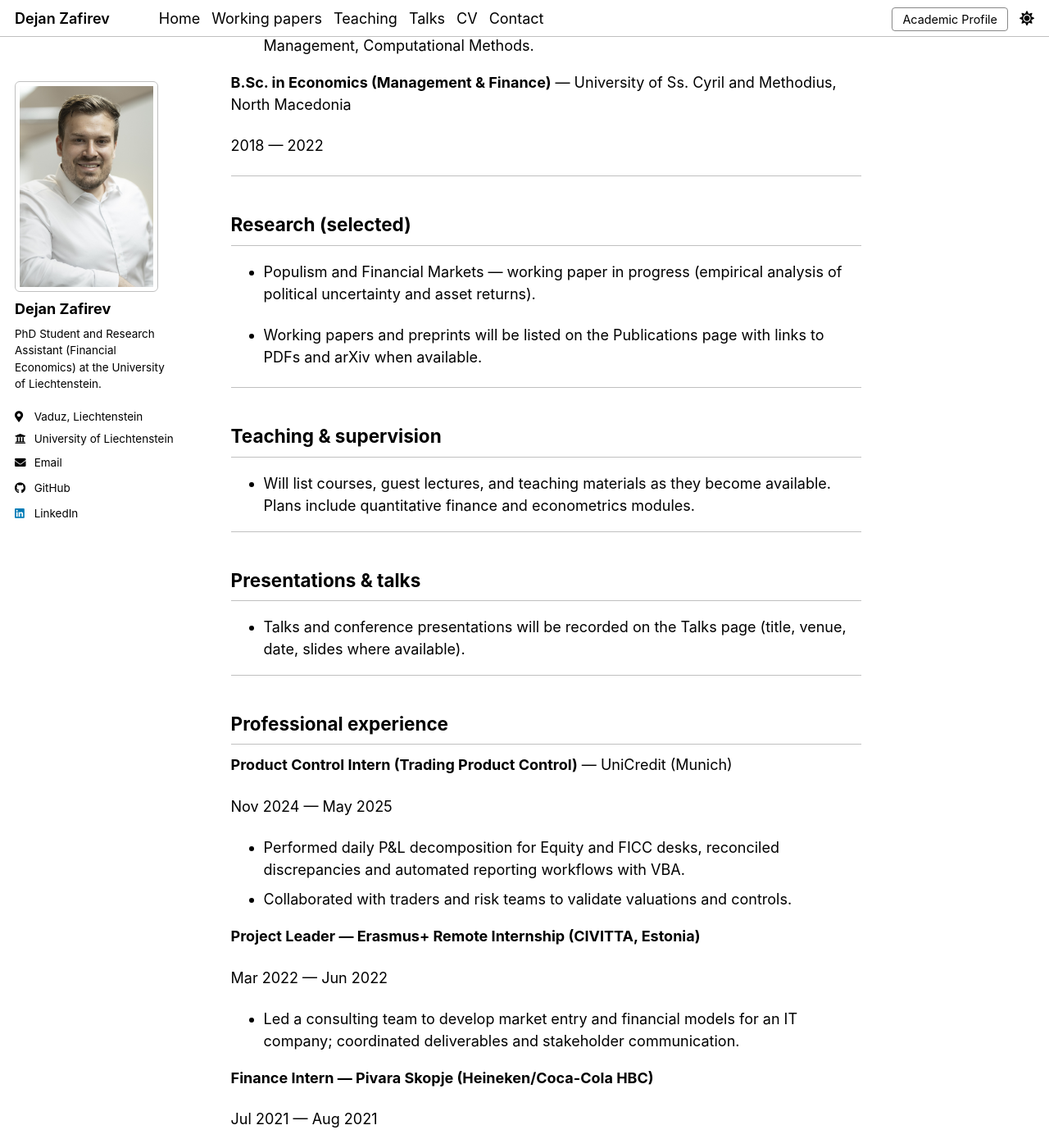
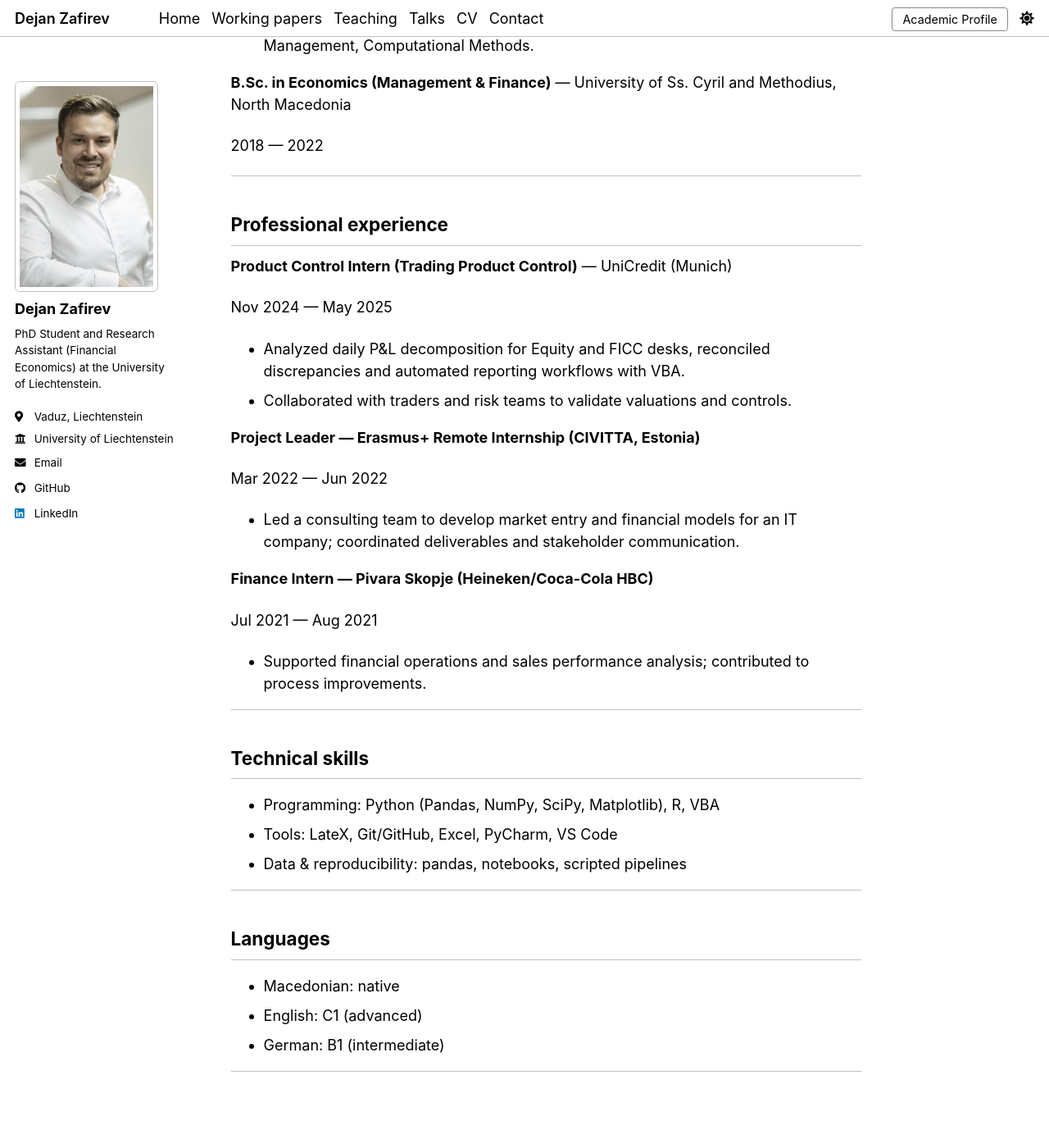
Before and after one commit to dejanzafirev/dejanzafirev.github.io, a Jekyll site: the page built from _pages/cv.md, in a window 1280 px wide and 1400 px high, scrolled down 1666 px. Shown: the whole window at 82% size. Built offline with Jekyll 4.4.1, drawn with Linux system fonts in a browser that asks for light colours; a script bundle is joined from its source files by our own code; library files that are not in the unit come from our copies; some of the changed text lies outside the part shown.

Commit message:
CV Update

```diff
--- a/_pages/cv.md
+++ b/_pages/cv.md
@@ -18,7 +18,7 @@ Dejan Zafirev — PhD Student & Research Assistant, University of Liechtenstein
 
 ## Academic profile
 
-I am a doctoral researcher in financial economics with training in quantitative finance and applied econometrics. My work focuses on asset pricing, the effects of political uncertainty on financial markets, and empirical option-pricing models. I use Python, econometric methods, and computational tools to produce reproducible empirical research.
+I am a doctoral researcher in financial economics with training in quantitative finance and applied econometrics. My work focuses on asset pricing, the effects of political uncertainty on financial markets, and empirical option-pricing models. I use R, Python, econometric methods, and computational tools to produce reproducible empirical research.
 
 ---
 
@@ -60,7 +60,7 @@ July 2025 — present
 2018 — 2022
 
 ---
-
+<!--
 ## Research (selected)
 
 - Populism and Financial Markets — working paper in progress (empirical analysis of political uncertainty and asset returns).
@@ -80,6 +80,7 @@ July 2025 — present
 - Talks and conference presentations will be recorded on the Talks page (title, venue, date, slides where available).
 
 ---
+-->
 
 ## Professional experience
 
@@ -87,7 +88,7 @@ July 2025 — present
 
 Nov 2024 — May 2025
 
-- Performed daily P&L decomposition for Equity and FICC desks, reconciled discrepancies and automated reporting workflows with VBA.
+- Analyzed daily P&L decomposition for Equity and FICC desks, reconciled discrepancies and automated reporting workflows with VBA.
 - Collaborated with traders and risk teams to validate valuations and controls.
 
 **Project Leader — Erasmus+ Remote Internship (CIVITTA, Estonia)**
@@ -106,8 +107,8 @@ Jul 2021 — Aug 2021
 
 ## Technical skills
 
-- Programming: Python (Pandas, NumPy, SciPy, Matplotlib), R, SQL, VBA, LaTeX
-- Tools: Jupyter, Git/GitHub, Excel (advanced), PyCharm
+- Programming: Python (Pandas, NumPy, SciPy, Matplotlib), R, VBA
+- Tools: LateX, Git/GitHub, Excel, PyCharm, VS Code
 - Data & reproducibility: pandas, notebooks, scripted pipelines
 
 ---
@@ -117,16 +118,5 @@ Jul 2021 — Aug 2021
 - Macedonian: native
 - English: C1 (advanced)
 - German: B1 (intermediate)
-- Croatian: B1
 
 ---
-
-## Certificates
-
-- Applied Data Science Lab — WorldQuant University (Apr 2025)
-
----
-
-## Notes
-
-This CV is intended for the academic website. For a printable PDF CV or LaTeX source, see the repository (or request a PDF and I can generate one).
```
